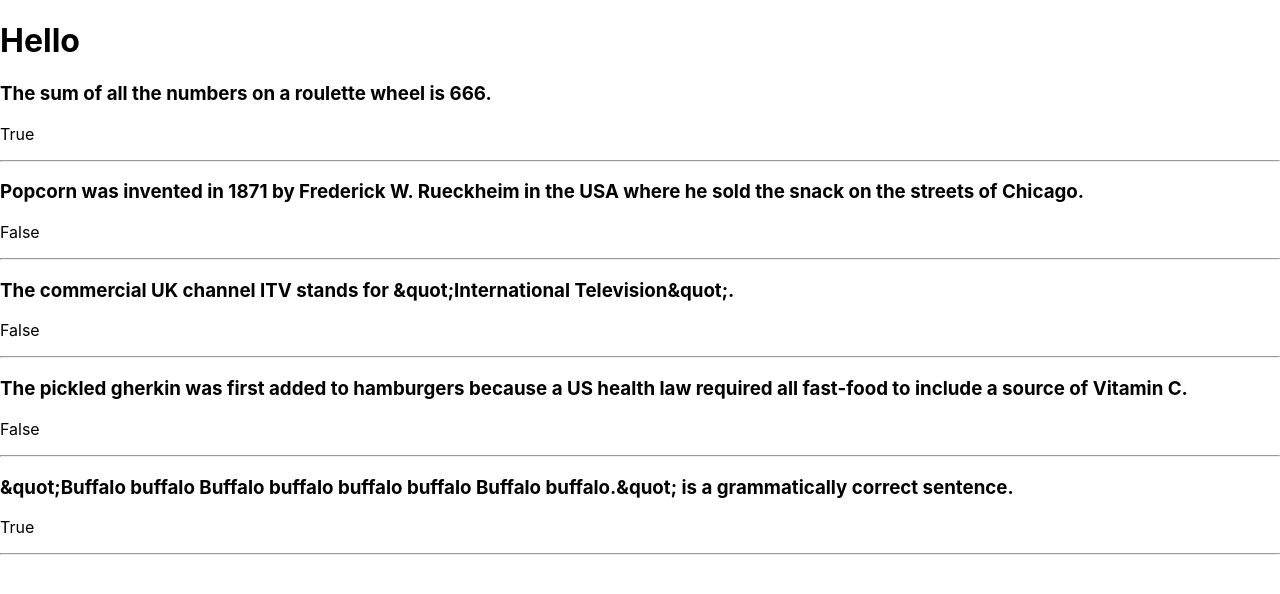
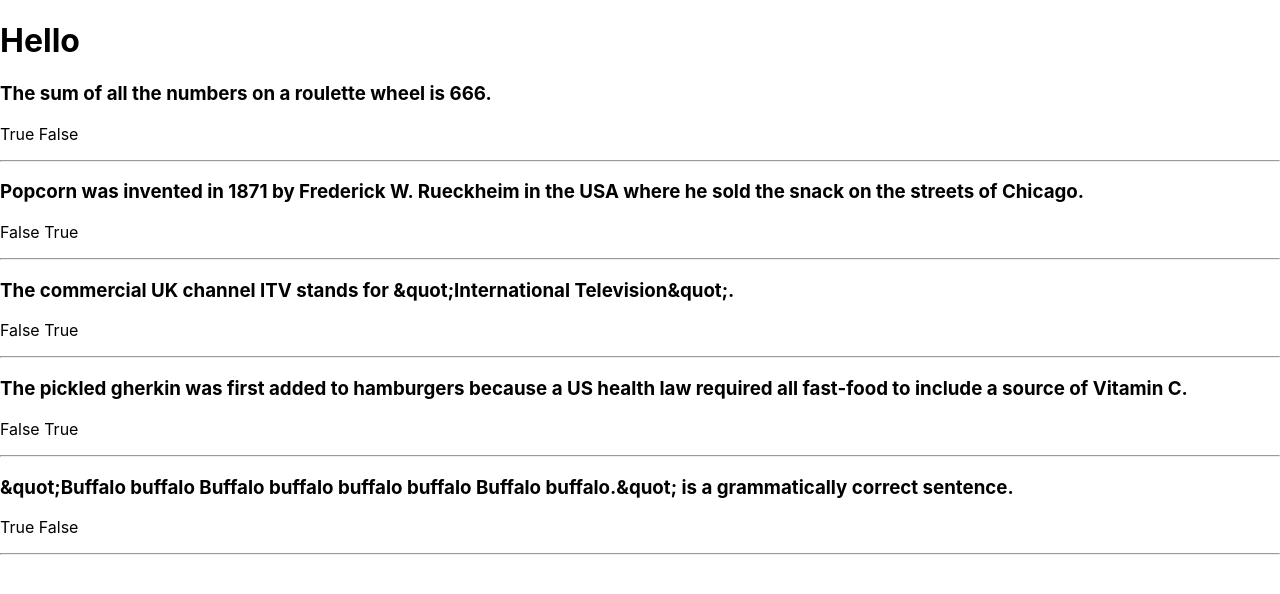
Before and after one commit to vankata6/quizzical-app, a React (Create React App) app: page / in a window 1280 px wide. Shown: the top 594 px of the page. Built offline with nearby package versions, Linux system fonts and the light colour scheme.

Commit message:
adding incorrect answer

```diff
--- a/src/App.js
+++ b/src/App.js
@@ -3,8 +3,13 @@ import data from "./data";
 import Question from "./Question";
 
 export default function App() {
+
   const questionElements = data.map(quiz => {
-        return <Question question={quiz.question} correct_answer={quiz.correct_answer} />
+        return <Question
+                question={quiz.question}
+                correct_answer={quiz.correct_answer}
+                incorrect_answers={quiz.incorrect_answers}
+              />
 })
 
   return (
--- a/src/Question.js
+++ b/src/Question.js
@@ -1,13 +1,11 @@
 import React from "react";
 
-function Question(props) {
+export default function Question(props) {
     return (
         <div className="question">
             <h3>{props.question}</h3>
-            <p>{props.correct_answer}</p>
+            <p>{props.correct_answer} {props.incorrect_answers}</p>
             <hr/>
         </div>
     )
 }
-
-export default Question
```
